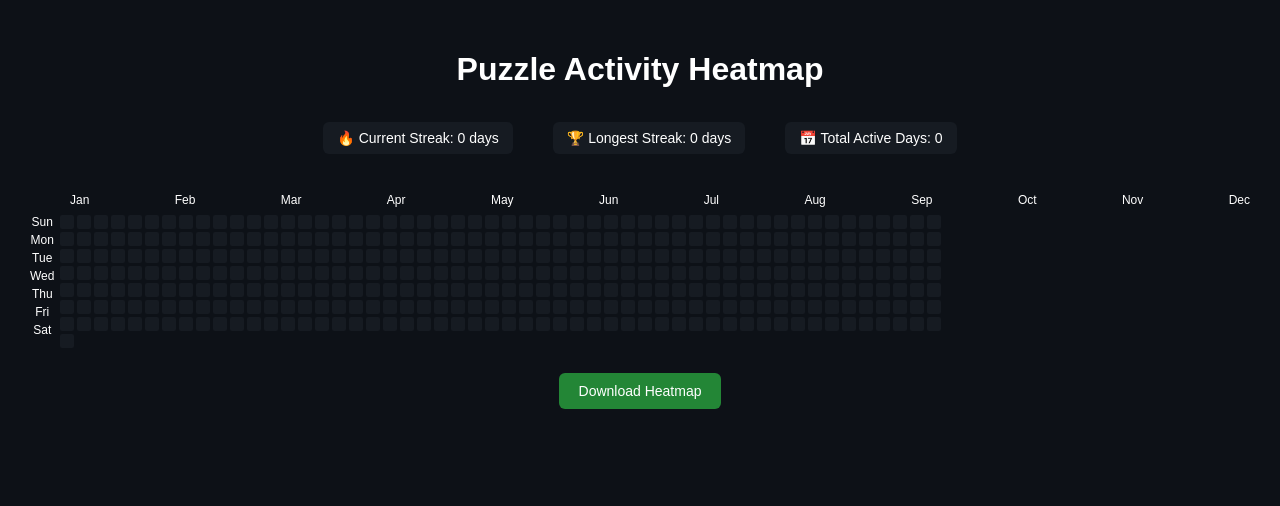
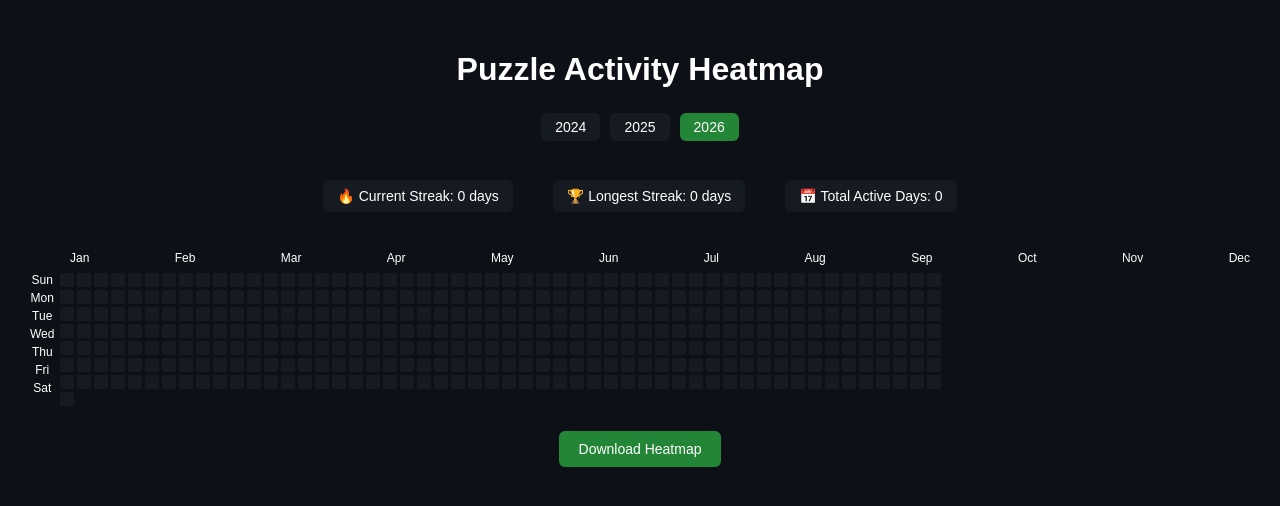
Before and after one commit to Samuel33193/puzzle-activity-heatmap, a React (Vite) app: page / in a window 1280 px wide. Shown: the top 506 px of the page. Built offline with nearby package versions, Linux system fonts and the light colour scheme.

Commit message:
store heatmap activity per year

```diff
--- a/src/App.css
+++ b/src/App.css
@@ -17,6 +17,31 @@ body{
 
 h1{
   margin-bottom:20px;
+}
+
+/* ---------- YEAR SELECTOR ---------- */
+
+.yearSelector{
+  margin-bottom:20px;
+}
+
+.yearBtn{
+  margin:5px;
+  padding:6px 14px;
+  border:none;
+  background:#161b22;
+  color:white;
+  border-radius:6px;
+  cursor:pointer;
+  font-size:14px;
+}
+
+.yearBtn:hover{
+  background:#30363d;
+}
+
+.activeYear{
+  background:#238636;
 }
 
 /* ---------- STATS PANEL ---------- */
--- a/src/App.jsx
+++ b/src/App.jsx
@@ -2,11 +2,13 @@ import { useState, useEffect, useRef } from "react";
 import "./App.css";
 import html2canvas from "html2canvas";
 import Dashboard from "./Dashboard";
-
 import { saveActivity, loadActivity } from "./db/activityService";
 
 function App() {
 
+  const currentYear = new Date().getFullYear();
+
+  const [year, setYear] = useState(currentYear);
   const [activity, setActivity] = useState(Array(365).fill(0));
 
   const heatmapRef = useRef(null);
@@ -14,13 +16,13 @@ function App() {
   useEffect(() => {
 
     async function fetchData(){
-      const data = await loadActivity();
+      const data = await loadActivity(year);
       setActivity(data);
     }
 
     fetchData();
 
-  }, []);
+  }, [year]);
 
   const toggleCell = async (index) => {
 
@@ -30,7 +32,7 @@ function App() {
 
     setActivity(updated);
 
-    await saveActivity(updated);
+    await saveActivity(year, updated);
 
   };
 
@@ -48,7 +50,7 @@ function App() {
 
   };
 
-  /* ----------- STATS CALCULATION ----------- */
+  /* -------- STATS -------- */
 
   const totalActiveDays = activity.filter(v => v > 0).length;
 
@@ -81,6 +83,26 @@ function App() {
 
       <h1>Puzzle Activity Heatmap</h1>
 
+      {/* YEAR SELECTOR */}
+
+      <div className="yearSelector">
+
+        {[currentYear-2,currentYear-1,currentYear].map(y => (
+
+          <button
+            key={y}
+            className={year === y ? "yearBtn activeYear" : "yearBtn"}
+            onClick={()=>setYear(y)}
+          >
+            {y}
+          </button>
+
+        ))}
+
+      </div>
+
+      {/* STATS */}
+
       <div className="stats">
 
         <p>🔥 Current Streak: {currentStreak} days</p>
@@ -90,7 +112,7 @@ function App() {
       </div>
 
       <div ref={heatmapRef}>
-        <Dashboard activity={activity} toggle={toggleCell} />
+        <Dashboard activity={activity} toggle={toggleCell} year={year}/>
       </div>
 
       <button className="downloadBtn" onClick={downloadImage}>
--- a/src/db/activityService.js
+++ b/src/db/activityService.js
@@ -2,7 +2,9 @@ import { openDB } from "./indexedDB";
 
 const STORE_NAME = "activity";
 
-export async function saveActivity(data) {
+/* -------- SAVE ACTIVITY FOR A YEAR -------- */
+
+export async function saveActivity(year, data) {
 
   const db = await openDB();
 
@@ -10,11 +12,17 @@ export async function saveActivity(data) {
 
   const store = tx.objectStore(STORE_NAME);
 
-  store.put({ id: 1, data });
+  store.put({
+    id: year,
+    data: data
+  });
 
+  return tx.complete;
 }
 
-export async function loadActivity() {
+/* -------- LOAD ACTIVITY FOR A YEAR -------- */
+
+export async function loadActivity(year) {
 
   const db = await openDB();
 
@@ -22,16 +30,23 @@ export async function loadActivity() {
 
   const store = tx.objectStore(STORE_NAME);
 
-  const request = store.get(1);
+  const request = store.get(year);
 
   return new Promise((resolve) => {
 
     request.onsuccess = () => {
 
-      resolve(request.result?.data || Array(365).fill(0));
+      if (request.result) {
+        resolve(request.result.data);
+      } else {
+        resolve(Array(365).fill(0));
+      }
 
     };
 
+    request.onerror = () => {
+      resolve(Array(365).fill(0));
+    };
+
   });
-
 }
```
